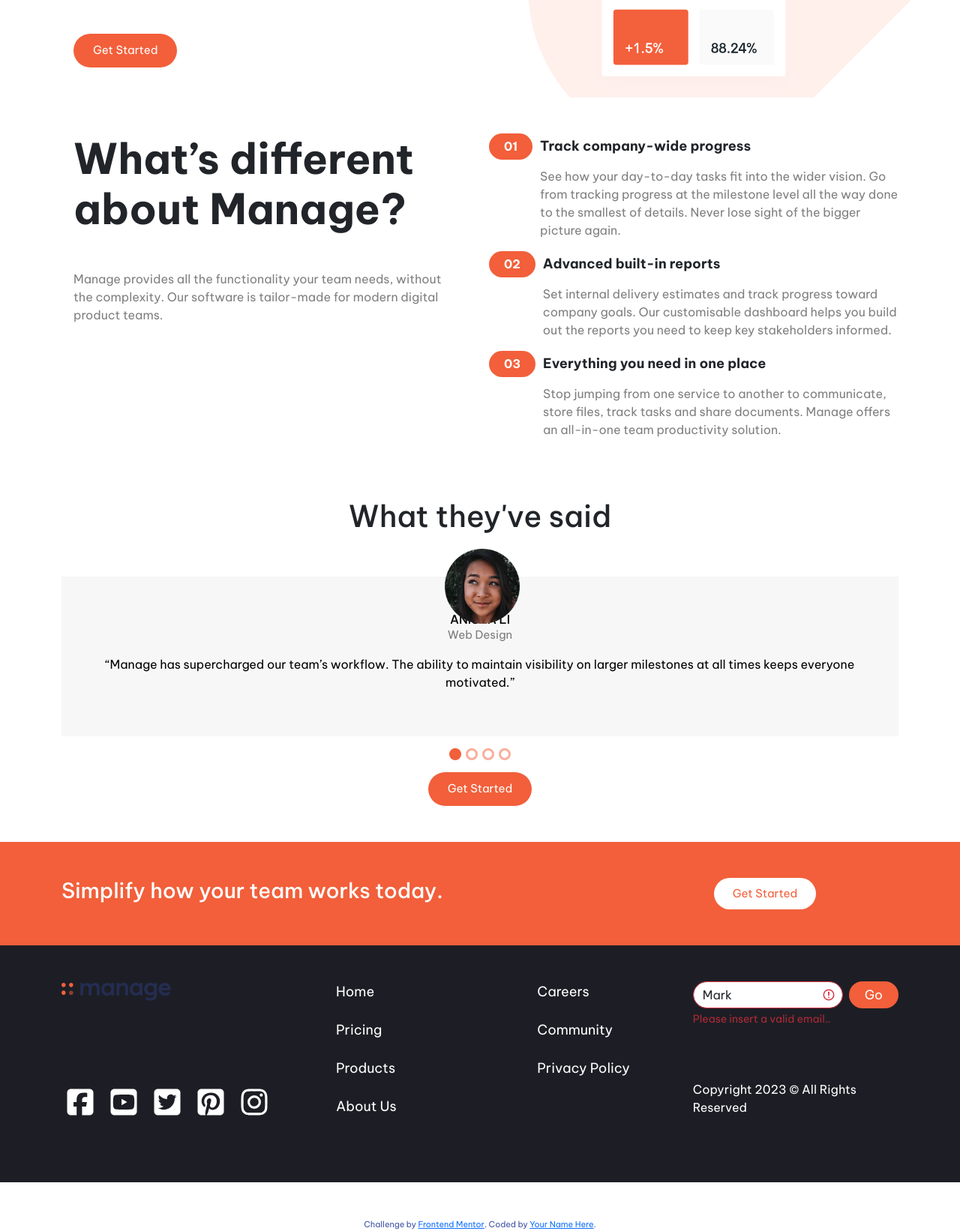
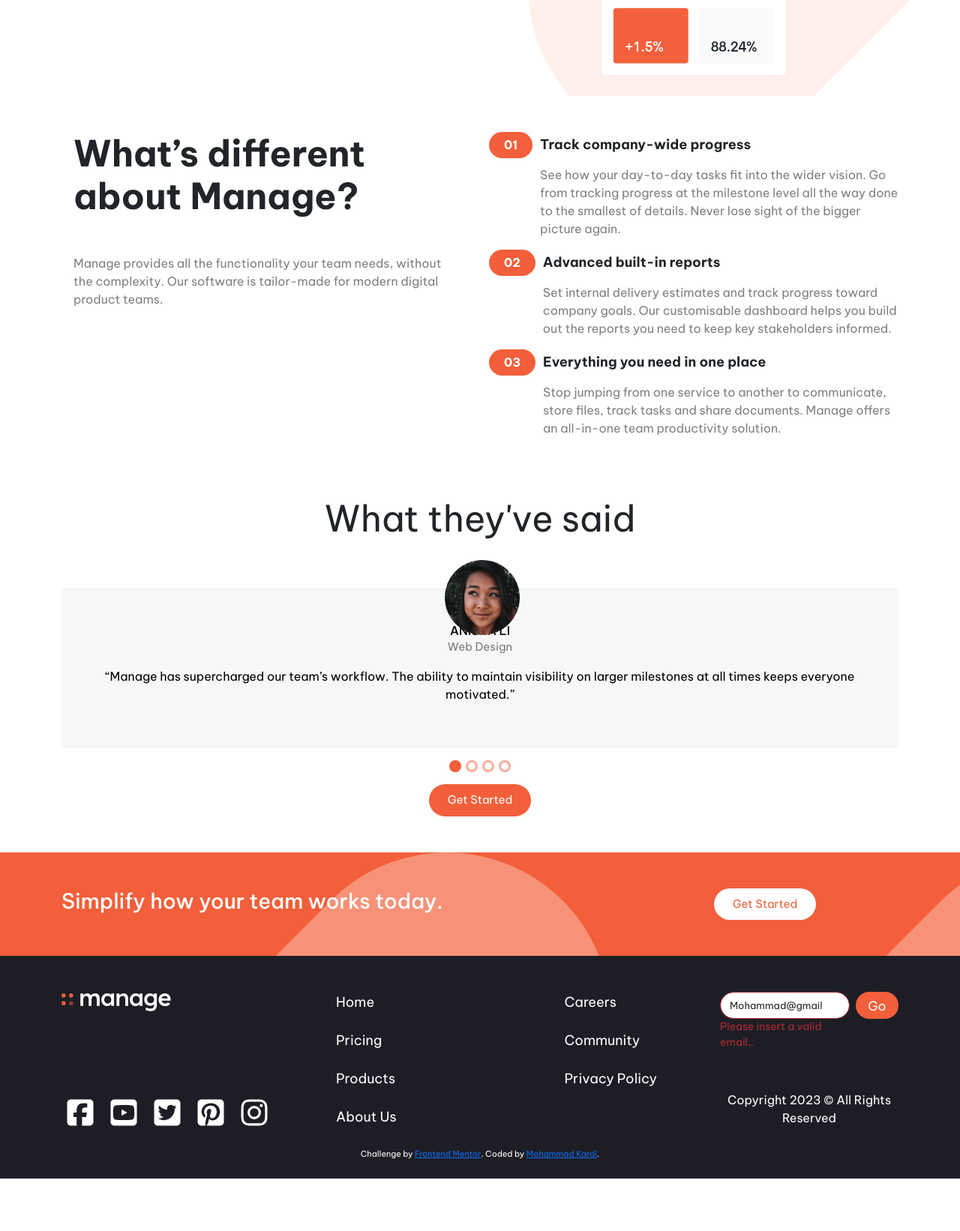
Before and after one commit to Mohammadkardi1/manage-landing-page, a plain HTML site: page index.html in a window 1280 px wide. Shown: the part 497-2139 px from the top of the page at 75% size. After the commit the page ends 2069 px from the top, so only its background shows below. Drawn offline with Linux system fonts and the light colour scheme.

Commit message:
update the style

```diff
--- a/css/styles.css
+++ b/css/styles.css
@@ -11,12 +11,19 @@
 
     --pink: #FFF0EC;
 }
-
 body {
     font-family: 'Be Vietnam Pro', sans-serif;
     font-size: 16px;
 }
 
+.btn-red {
+    background-color:var(--Bright-Red);
+    color: #FFFFFF;
+    font-size:15px;
+    padding: 10px 25px;
+    border-radius: 25px;
+    border: none;
+}
 
 
 /* Start Navbar Section */
@@ -31,14 +38,7 @@ body {
     color: #212529;
 }
 .navbar .navbar-nav li a:hover {
-    color: #7F7F7F;
-}
-.navbar .right-button {
-    background-color:var(--Bright-Red);
-    color: #FFFFFF;
-    font-size:15px;
-    padding: 10px 25px;
-    border-radius: 25px;
+    color: var(--Bright-Red);
 }
 /* End Navbar Section */
 
@@ -62,18 +62,7 @@ body {
 .products .card {
     background: none;
 }
-.products .products-text .card-body button {
-    background-color:var(--Bright-Red);
-    color: #FFFFFF;
-    font-size:15px;
-    padding: 10px 25px;
-    border-radius: 25px;
-}
 /* End Products Section */
-
-
-
-
 
 
 
@@ -83,23 +72,9 @@ body {
     position: relative;
     background:none;
 }
-/* .manage .underlay {
-    position: relative;
-} */
-/* .manage .underlay  {
-    position: absolute;
-    z-index: -1;
-    inset:0;
-    background-image:url("../images/bg-tablet-pattern.svg");
-    background-repeat: no-repeat;
-} */
-    /* transform: rotate(276deg); */
-
 .manage .card {
     background: none;
 }
-
-
 .manage .manage-list ol {
     counter-reset: count;
     list-style:none;
@@ -194,63 +169,68 @@ body {
 
 
 
-
-
-/* Start Testimonials Section */
-.testimonials {
+/* Start Community Section */
+.community {
     position: relative;
 }
-.testimonials .carousel .carousel-indicators button{
+.community .carousel .carousel-indicators button{
     width: 10px;
     height: 10px;
     background: none;
     border: 3px solid var(--Bright-Red);
     border-radius: 50%;
 }
-.testimonials .carousel .carousel-indicators button.active {
+.community .carousel .carousel-indicators button.active {
     background-color: var(--Bright-Red);
     border: 3px solid var(--Bright-Red);
 }
-.testimonials .carousel .carousel-inner .carousel-caption {
+.community .carousel .carousel-inner .carousel-caption {
     position: static;
     background-color: #F7F7F7;
 }
-.testimonials .carousel .carousel-item img {
+.community .carousel .carousel-item img {
     width:100px;
     position: absolute;
     top: 11px;
     left: calc(50% - 47px);
 }
-.testimonials .carousel .carousel-item h6 {
+.community .carousel .carousel-item h6 {
     color: black;
 }
-.testimonials .carousel .carousel-item .role {
+.community .carousel .carousel-item .role {
     font-size:15px
 }
-.testimonials .carousel .carousel-item .caption-text {
+.community .carousel .carousel-item .caption-text {
     font-size: 16px;
     color: black;
     height: 60px;
 }
-.testimonials .testimonials-button  button {
-    background-color:var(--Bright-Red);
-    color: #FFFFFF;
-    font-size:15px;
-    padding: 10px 25px;
-    border-radius: 25px;
-}
-/* End Testimonials Section */
+/* End Community Section */
 
 
 
-/* Start Team Section */
-.team {
+/* Start Careers Section */
+.careers {
     background-color: var(--Bright-Red);
+    position:relative;
+    z-index: 2;
 }
-.team .team-text {
+.careers::before {
+    content:"";
+    position: absolute;
+    z-index: -1;
+    inset: 0;
+    background-image: url("../images/bg-tablet-pattern.svg");
+    top: 0;
+    left: 0;
+    width: 100%;
+    height: 100%;
+    opacity: .35;
+}
+.careers .team-text {
     color: #FFFFFF;
 }
-.team .team-button button {
+.careers .team-button button {
     background-color: #FFFFFF;
     color:  var(--Bright-Red);
     font-size:15px;
@@ -258,7 +238,7 @@ body {
     border-radius: 25px;
     border:0;
 }
-/* End Team Section */
+/* End Careers Section */
 
 
 
@@ -268,17 +248,23 @@ body {
     background-color: var(--Very-Dark-Blue);
     color: #FFFFFF;
 }
-
-.footer .footer-body {
-    display:grid;
-    /* grid-template-columns: min-content 1fr auto; */
-    grid-template-columns: 1fr 2fr 1fr;
-    grid-template-areas: "logo nav form" "social nav copyright";
-    gap: 60px;
+@media (min-width:992px) {
+    .footer .footer-body {
+        display:grid;
+        grid-template-columns: 1fr 2fr 1fr;
+        grid-template-areas: "logo nav form" "social nav copyright";
+        gap: 60px;
+    }
 }
-
-@media ()
-
+@media (max-width:992px) {
+    .footer .footer-body {
+        display:grid;
+        justify-content: center;
+        align-items: start;
+        grid-template-areas:"form" "nav" "social" "logo" "copyright";
+        gap: 20px;
+    }
+}
 .footer .footer-body .logo {
     grid-area: logo
 }
@@ -309,34 +295,45 @@ body {
     flex-flow: row nowrap;
     justify-content: space-between;
 }
+.footer .footer-body .form .form-button {
+    width: 25%;
+}
 .footer .footer-body .form button {
     background-color: var(--Bright-Red);
     color: #FFFFFF;
     font-size: 17px;
-    padding: 0px 20px;
     border-radius: 18px;
-    height: 50%;
+    height: 85%;
+    width: 100%;
+}
+.footer .footer-body .form .form-input {
+    width: 75%;
+}
+.footer .footer-body .form .form-input div {
+    font-size: .875em;
+    color: #b02a37;
 }
 .footer .footer-body .form input {
-    width: 200px;
+    width: 100%;
+    height: 85%;
     border-radius: 18px;
-    height: 50%;
-
+    font-size: 13px;
+    border-color: #b02a37;
+}
+@media (min-width:992px) {
+    .footer .footer-body .form button {
+        height:50%;
+    }
+    .footer .footer-body .form input {
+        height:50%;
+    }
 }
 .footer .footer-body .copyright {
     grid-area: copyright
 }
-
-/* End Footer Section */
-
-
-
-
-/* Start Attribution Section */
-.attribution {
+.footer .attribution {
     font-size: 11px;
     text-align: center;
-    color: hsl(228, 45%, 44%);
+    color: #FFFFFF;
 }
-
-/* End Attribution Section */
+/* End Footer Section */
--- a/index.html
+++ b/index.html
@@ -34,19 +34,19 @@
             <a class="nav-link" aria-current="page" href="#">Pricing</a>
           </li>
           <li class="nav-item">
-            <a class="nav-link" href="#">Product</a>
+            <a class="nav-link" href="#products">Product</a>
           </li>
           <li class="nav-item">
-            <a class="nav-link" href="#">About Us</a>
+            <a class="nav-link" href="#footer">About us</a>
           </li>
           <li class="nav-item">
-            <a class="nav-link" href="#">Careers</a>
+            <a class="nav-link" href="#careers">Careers</a>
           </li>
           <li class="nav-item">
-            <a class="nav-link" href="#">Community</a>
+            <a class="nav-link" href="#community">Community</a>
           </li>
         </ul>
-        <button class="btn right-button" type="submit">Get Started</button>
+        <button class="btn btn-red right-button" type="submit">Get Started</button>
       </div>
     </div>
   </nav>
@@ -54,17 +54,16 @@
 
 
 
-
   <!-- Start Products Section -->
-  <div class="products mb-5">
+  <div class="products mb-5" id="products">
     <div class="container">
       <div class="row">
-        <div class="col-xm-12 col-lg-6 order-2 order-lg-2 mt-xl-5 products-text">
+        <div class="col-xm-12 col-lg-6 order-2 order-lg-2  products-text">
           <div class="card text-center text-lg-start border-0">
-            <div class="card-body">
-              <h5 class="card-title display-4 fw-bold mb-xl-5">Bring everyone together to build better products.</h5>
+            <div class="card-body p-0">
+              <h5 class="card-title display-5 fw-bold mb-xl-5">Bring everyone together to build better products.</h5>
               <p class="card-text text-black-50 mb-xl-5">Manage makes it simple for software teams to plan day-to-day tasks while keeping the larger team goals in view.</p>
-              <button href="#" class="btn">Get Started</button>
+              <button href="#" class="btn btn-red ">Get Started</button>
             </div>
           </div>
         </div>
@@ -87,7 +86,7 @@
         <div class="col-xm-12 col-lg-6  mb-lg-0">
           <div class="card text-center text-lg-start border-0">
             <div class="card-body pt-0">
-              <h5 class="card-title display-4 fw-bold mb-xl-5">What’s different about Manage?</h5>
+              <h5 class="card-title display-5 fw-bold mb-xl-5">What’s different about Manage?</h5>
               <p class="card-text text-black-50 mb-xl-5">
                 Manage provides all the functionality your team needs, without
                 the complexity. Our software is tailor-made for modern digital
@@ -132,19 +131,16 @@
         </div>
       </div>
     </div>
-    <!-- <div class="underlay">
-
-    </div> -->
   </div>
   <!-- End Manage Section -->
 
 
 
 
-    <!-- Start Testimonials Section -->
-    <div class="testimonials mb-5">
+    <!-- Start Community Section -->
+    <div class="community mb-5" id="community">
       <div class="container">
-        <h1 class="text-center">What they've said</h1>
+        <p class="text-center display-5">What they've said</p>
         <div id="carouselExampleCaptions" class="carousel slide text-center">
           <div class="carousel-indicators">
               <button type="button" data-bs-target="#carouselExampleCaptions" data-bs-slide-to="0" class="active" aria-current="true" aria-label="Slide 1"></button>
@@ -201,43 +197,41 @@
           </div>
         </div>
         <div class="testimonials-button text-center">
-          <button href="#" class="btn">Get Started</button>
+          <button href="#" class="btn-red">Get Started</button>
         </div>
       </div>
     </div>
-  <!-- End Testimonials Section -->
+  <!-- End Community Section -->
 
 
 
 
 
-  <!-- Start Team Section -->
-  <div class="team py-5">
+  <!-- Start Careers Section -->
+  <div class="careers py-5" id="careers">
     <div class="container">
       <div class="row">
-        <div class="col-12 col-md-8 team-text text-center text-md-start">
-          <h3>Simplify how your team works today.</h3>
+        <div class="col-12 col-lg-8 team-text text-center text-lg-start">
+          <h3 class="m-0">Simplify how your team works today.</h3>
         </div>
-        <div class="col-12 col-md-4 text-center team-button">
+        <div class="col-12 col-lg-4 text-center team-button">
           <button>Get Started</button>
         </div>
       </div>
     </div>
   </div>
-  <!-- End Team Section -->
+  <!-- End Ceam Section -->
 
 
 
 
   <!-- Start Footer Section -->
-  <div class="footer py-5 mb-5">
+  <div class="footer pt-5 pb-4" id="footer">
     <div class="container">
-      <div class="footer-body">
-
-        <div class="logo">
-          <img src="./images/logo.svg" alt="">
+      <div class="footer-body mb-3 m-lg-0">
+        <div class="logo text-center text-lg-start">
+          <img src="./images/logo-white.svg" alt="">
         </div>
-
         <div class="social">
           <ul class="list-unstyled d-flex">
             <li class="me-2"><i class="fa-brands fa-square-facebook"></i></li>
@@ -247,67 +241,42 @@
             <li><i class="fa-brands fa-instagram"></i></li>
           </ul>
         </div>
-
-        <div class="nav px-4">
-          <ul class="list-unstyled">
+        <div class="nav px-lg-4">
+          <ul class="list-unstyled m-0">
             <li class="mb-4">Home</li>
             <li class="mb-4">Pricing</li>
             <li class="mb-4">Products</li>
             <li class="mb-4">About Us</li>
           </ul>
-          <ul  class="list-unstyled">
+          <ul  class="list-unstyled m-0">
             <li class="mb-4">Careers</li>
             <li class="mb-4">Community</li>
             <li>Privacy Policy</li>
           </ul>
         </div>
-
-
-
           <form class="form">
-
-            <div class="me-2">
-              <input type="text" class="form-control  is-invalid" id="validationServer01" value="Mark" required>
-              <div class="invalid-feedback">
+            <div class="form-input me-2">
+              <input type="text" class="form-control" id="validationServer01" value="Mohammad@gmail" required>
+              <div class="">
                 Please insert a valid email..
               </div>
             </div>
-            <div class="">
+            <div class="form-button">
               <button class="btn" type="submit">Go</button>
             </div>
           </form>
-
-
-
-        <div class="copyright">
-          <p>Copyright 2023 &copy; All Rights Reserved</p>
+        <div class="copyright text-center">
+          <p class="m-0">Copyright 2023 &copy; All Rights Reserved</p>
         </div>
-
-
-
-
-
-
-
-
-
+      </div>
+      <div class="attribution">
+        Challenge by <a href="https://www.frontendmentor.io?ref=challenge" target="_blank">Frontend Mentor</a>.
+        Coded by <a href="https://github.com/Mohammadkardi1" target="_blank">Mohammad Kardi</a>.
       </div>
     </div>
   </div>
   <!-- End Footer Section -->
 
-
-
-
-  <div class="under-footer">
-
-  </div>
-
-
-    <div class="attribution">
-      Challenge by <a href="https://www.frontendmentor.io?ref=challenge" target="_blank">Frontend Mentor</a>.
-      Coded by <a href="#">Your Name Here</a>.
-    </div>
   </div>
   <script src="./js/bootstrap.bundle.min.js"></script>
   <script src="./js/all.min.js"></script>
```
Also changed, not shown: images/bg-simplify-section-desktop.svg (deleted), images/bg-simplify-section-mobile.svg (deleted), images/icon-close.svg (deleted), images/icon-facebook.svg (deleted), images/icon-hamburger.svg (deleted), images/icon-instagram.svg (deleted), images/icon-pinterest.svg (deleted), images/icon-twitter.svg (deleted), images/icon-youtube.svg (deleted), images/logo-white.svg (added).
